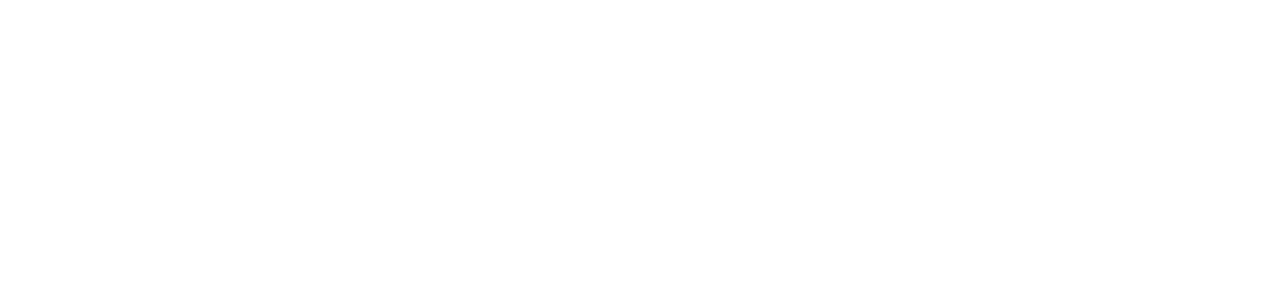
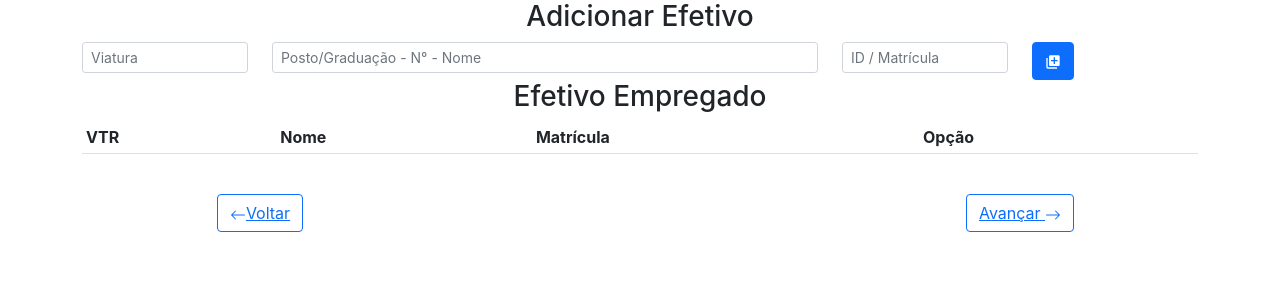
Before and after one commit to jairomartins/boonline4bpm, a React (Create React App) app: page /efetivo in a window 1280 px wide. Before the commit this address had no page. Shown: the top 300 px of the page. Built offline with nearby package versions, Linux system fonts and the light colour scheme.

Commit message:
pagina do efetivo atualizada add, remove policial

```diff
--- a/src/Boletim/Boletim.jsx
+++ b/src/Boletim/Boletim.jsx
@@ -1,8 +1,6 @@
 import React, {useState} from "react";
 
 import { v4 as uuidv4 } from "uuid";
-import Header from "../components/Header/Header";
-import Envolvidos from "../components/Envolvido/Envolvidos"
 
 import {
     BrowserRouter,
@@ -10,15 +8,24 @@ import {
     Route,
   } from "react-router-dom";
 
+
+
 import Home from "../Home/home"
+import Header from "../components/Header/Header";
+import Envolvidos from "../components/Envolvido/Envolvidos"
 import ItensApreendidos from "../components/Material/ItensApreendidos";
+import Efetivo from "../components/Efetivo/Efetivo"
+
+
+
 
 export default function Boletim(){
 
     const [boletim, setBoletim] = useState({
         id:uuidv4(),
         envolvidos:[],
-        materiaisApreendidos:[]
+        materiaisApreendidos:[],
+        efetivo:[]
     })
 
     return (
@@ -29,6 +36,7 @@ export default function Boletim(){
                     <Route path="/header" element={<Header boletim={boletim} setBoletim={setBoletim}/>} />
                     <Route path="/envolvido" element={<Envolvidos boletim={boletim} setBoletim={setBoletim}/>} />
                     <Route path="/material" element={<ItensApreendidos boletim={boletim} setBoletim={setBoletim}/>} />
+                    <Route path="/efetivo" element={<Efetivo boletim={boletim} setBoletim={setBoletim}/>} />
                 </Routes>
             </BrowserRouter>
 
--- a/src/components/Efetivo/AddPolicial.jsx
+++ b/src/components/Efetivo/AddPolicial.jsx
@@ -2,18 +2,22 @@ import React, { useState } from "react";
 import { Button, Col,Row,Container, FormControl } from "react-bootstrap";
 import { MdLibraryAdd } from "react-icons/md";
 
-function AddPolicial ({handelAddPolicial}){
+function AddPolicial ({boletim,setBoletim}){
     const [vtr, setVtr] = useState('')
     const [nome, setNome] = useState('')
     const [id, setId] = useState('')
 
 
     const handelAddPolicialClick = ()=>{
-        handelAddPolicial({vtr,nome,id})
-        setVtr('')
-        setNome('')
-        setId('')
+        const newPolicialList = [...boletim.efetivo,{
+            vtr:vtr,
+            nome:nome,
+            id:id
+        }]
+
+        setBoletim ({...boletim, efetivo:newPolicialList})
     }
+
     return(
         <>
             <Container>
--- a/src/components/Efetivo/Efetivo.jsx
+++ b/src/components/Efetivo/Efetivo.jsx
@@ -1,41 +1,32 @@
-import React, { useState } from "react";
+import React from "react";
+
+
 import AddPolicial from "./AddPolicial";
-import Policiais from "./Policiais";
+import PolicialList from "./PolicialList";
+import NavPage from "../NavPage";
+import { Col, Container, Row } from "react-bootstrap";
 
-function Efetivo  (){
-
-    const [policiais, setPoliciais] = useState([
-        {
-            id:871110,
-            nome:"SD PM 194/18 J. MARTINS",
-            vtr:128
-        }
-    ])
-
-    const handleAddPolicial = (policial)=>{
-        const newPolicial = [
-            ...policiais,{
-                id:policial.id,
-                nome:policial.nome,
-                vtr:policial.vtr
-            }
-        ]
-
-        setPoliciais(newPolicial)
-    }
-
-    const handleRemoverPolicial = (idPolicial)=>{
-        const newPoliciais = policiais.filter(policial=>policial.id!==idPolicial)
-        setPoliciais(newPoliciais)
-    }
+function Efetivo  ({boletim,setBoletim}){
 
     return(
-
         <>
-        <br></br>
-
-        <AddPolicial handelAddPolicial={handleAddPolicial}/>
-        <Policiais policiais={policiais}  handleRemoverPolicial={handleRemoverPolicial}/>
+        <Container>
+            <Row>
+                <Col className="text-center">
+                    <h3>Adicionar Efetivo</h3>
+                </Col>
+            </Row>
+        </Container>
+        <AddPolicial boletim={boletim} setBoletim={setBoletim}/>
+        <Container>
+            <Row>
+                <Col className="text-center">
+                    <h3>Efetivo Empregado</h3>
+                </Col>
+            </Row>
+        </Container>
+        <PolicialList policiais={boletim.efetivo} boletim={boletim} setBoletim={setBoletim} />
+        <NavPage next="/revisao" prev="/material"/>
         </>
     )
 }
--- a/src/components/Efetivo/Policial.jsx
+++ b/src/components/Efetivo/Policial.jsx
@@ -2,7 +2,12 @@ import React from "react";
 import { Button } from "react-bootstrap";
 import { MdDeleteForever } from "react-icons/md";
 
-function Policial({policial,handleRemoverPolicial}){
+function Policial({policial,boletim,setBoletim}){
+
+    const handleRemoverPolicial = (id) =>{
+        const newEfetivo = boletim.efetivo.filter(policial=>policial.id!==id)
+        setBoletim({...boletim,efetivo:newEfetivo})
+    }
     return(<>
         <tr>
             <td>{policial.vtr}</td>
--- /dev/null
+++ b/src/components/Efetivo/PolicialList.jsx
@@ -0,0 +1,32 @@
+import React from "react";
+import { Container, Table } from "react-bootstrap";
+import Policial from "./Policial";
+
+function PolicialList ({policiais,boletim,setBoletim}){
+
+    return (
+        <>
+
+        <Container>
+            <Table size="sm">
+                <thead>
+                    <tr>
+                    <th>VTR</th>
+                    <th>Nome</th>
+                    <th>Matrícula</th>
+                    <th>Opção</th>
+                    </tr>
+                </thead>
+                <tbody>
+
+                    {policiais.map(item=><Policial key={item.id} policial={item} boletim={boletim} setBoletim={setBoletim}/>)}
+
+                </tbody>
+            </Table>
+        </Container>
+        </>
+    )
+
+}
+
+export default PolicialList
```
Also changed, not shown: src/components/Efetivo/Policiais.jsx (deleted, +0 -39 lines).
